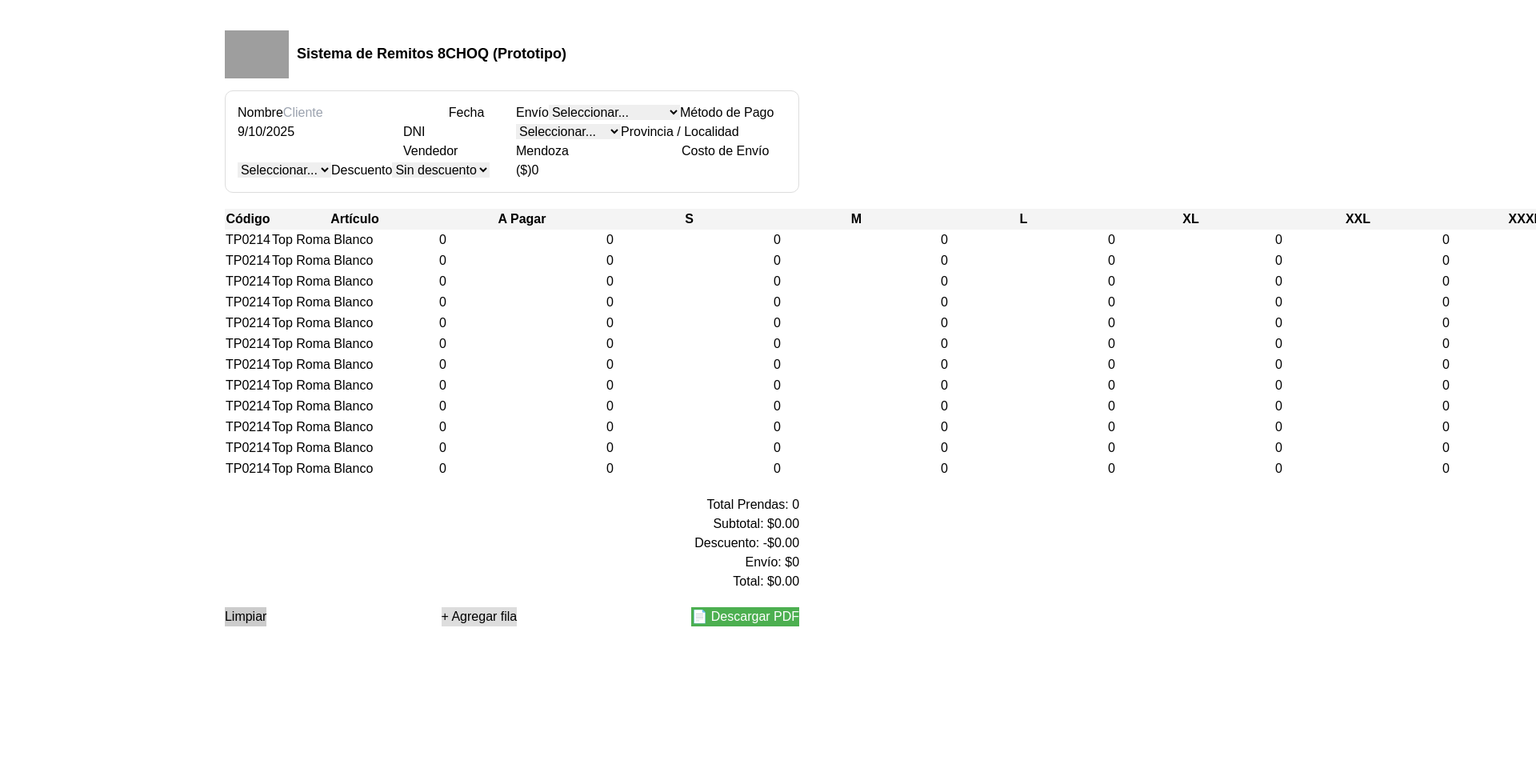
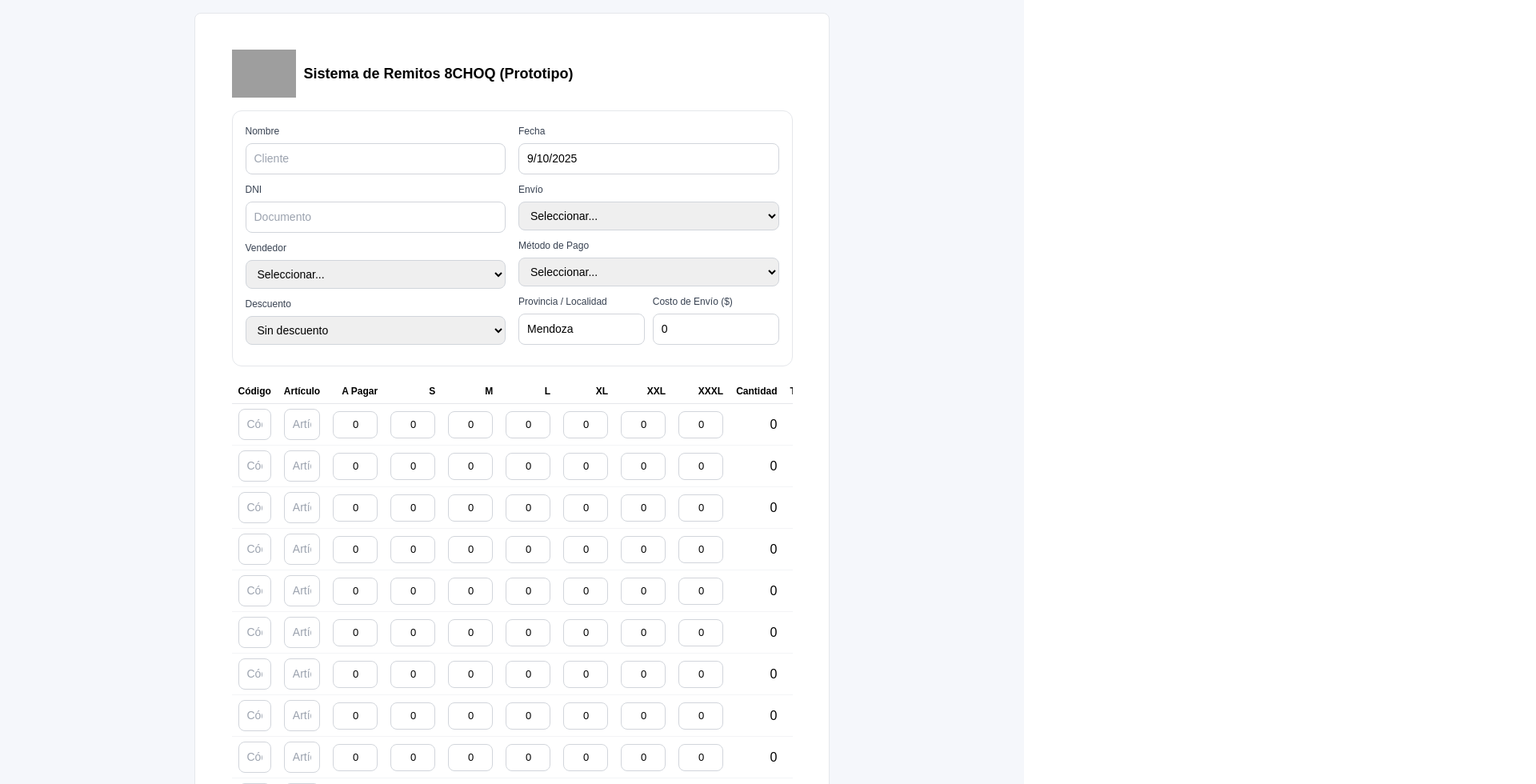
Before and after one commit to guzmanignacio459-bot/erp-8choq, a Next.js app: page / in a window 1280 px wide. Shown: the top 980 px of the page at 80% size, 1920 px wide, since content can reach past the window. Before the commit the page ends 821 px from the top, so only its background shows below. Built offline with nearby package versions, Linux system fonts and the light colour scheme; grey boxes are pictures that could not be loaded.

Commit message:
Update page.tsx

```diff
--- a/app/page.tsx
+++ b/app/page.tsx
@@ -1,40 +1,58 @@
 "use client";
-import { useState, useMemo } from "react";
+
+import React, { useMemo, useState } from "react";
 import Image from "next/image";
+
+/** ---------- Tipos ---------- */
+type Talles = {
+  S: number;
+  M: number;
+  L: number;
+  XL: number;
+  XXL: number;
+  XXXL: number;
+};
 
 type Item = {
   codigo: string;
   articulo: string;
-  aPagar: number;
-  talles: { [key: string]: number };
-  cantidad: number;
-  total: number;
-  notas: string;
+  aPagar: number; // precio unitario
+  talles: Talles;
 };
 
-export default function Remito8CHOQ() {
+/** ---------- Helpers ---------- */
 const emptyItem = (): Item => ({
-    codigo: "TP0214",
-    articulo: "Top Roma Blanco",
+  codigo: "",
+  articulo: "",
   aPagar: 0,
   talles: { S: 0, M: 0, L: 0, XL: 0, XXL: 0, XXXL: 0 },
-    cantidad: 0,
-    total: 0,
-    notas: "",
 });
 
-  const [items, setItems] = useState<Item[]>(Array.from({ length: 12 }, () => emptyItem()));
-  const [cliente, setCliente] = useState("");
-  const [fecha, setFecha] = useState(new Date().toLocaleDateString("es-AR"));
-  const [dni, setDni] = useState("");
-  const [vendedor, setVendedor] = useState("");
-  const [envio, setEnvio] = useState("");
-  const [metodoPago, setMetodoPago] = useState("");
-  const [provincia, setProvincia] = useState("Mendoza");
-  const [costoEnvio, setCostoEnvio] = useState(0);
-  const [descuento, setDescuento] = useState(0);
+const A4_WIDTH_MM = 210;
 
+/** ---------- Componente principal ---------- */
+export default function Remito8CHOQ() {
+  /** Items (12 filas) */
+  const [items, setItems] = useState<Item[]>(
+    Array.from({ length: 12 }, () => emptyItem())
+  );
+
+  /** Encabezado */
+  const [cliente, setCliente] = useState<string>("");
+  const [fecha, setFecha] = useState<string>(
+    new Date().toLocaleDateString("es-AR")
+  );
+  const [dni, setDni] = useState<string>("");
+  const [vendedor, setVendedor] = useState<string>("");
+  const [envio, setEnvio] = useState<string>("");
+  const [metodoPago, setMetodoPago] = useState<string>("");
+  const [provincia, setProvincia] = useState<string>("Mendoza");
+  const [costoEnvio, setCostoEnvio] = useState<number>(0);
+  const [descuento, setDescuento] = useState<number>(0); // 0 | 5 | 10
+
+  /** Opciones */
   const vendedores = ["Nacho", "Santi", "Paula", "Malena"];
+
   const envios = [
     "Correo - Sucursal",
     "Correo - Domicilio",
@@ -45,42 +63,109 @@ export default function Remito8CHOQ() {
     "Retira",
     "Domicilio",
   ];
-  const metodosPago = ["MP 1 cuota", "MP 3 cuotas", "Transferencia 1", "Transferencia 2", "Efectivo", "Debito", "QR"];
+
+  const metodosPago = [
+    "MP 1 cuota",
+    "Transferencia 2",
+    "MP 3 cuotas",
+    "Transferencia 1",
+    "Efectivo",
+    "Débito",
+    "QR",
+  ];
+
   const descuentos = [
     { label: "Sin descuento", value: 0 },
     { label: "Mayorista 5%", value: 5 },
     { label: "Minorista 10%", value: 10 },
   ];
 
-  const addRow = () => setItems((p) => [...p, emptyItem()]);
-  const clearTable = () => setItems(Array.from({ length: 12 }, () => emptyItem()));
+  /** ---------- Cálculos ---------- */
+  const {
+    totalPrendas,
+    subtotal,
+    montoDescuento,
+    totalConDescuento,
+    totalFinal,
+  } = useMemo(() => {
+    const cantidades = items.map(
+      (it) =>
+        it.talles.S +
+        it.talles.M +
+        it.talles.L +
+        it.talles.XL +
+        it.talles.XXL +
+        it.talles.XXXL
+    );
 
-  const totals = useMemo(() => {
-    const totalPrendas = items.reduce((a, i) => a + i.cantidad, 0);
-    const subtotal = items.reduce((a, i) => a + i.total, 0);
-    const descuentoAplicado = subtotal * (descuento / 100);
-    const total = subtotal - descuentoAplicado + costoEnvio;
-    return { totalPrendas, subtotal, descuentoAplicado, total };
+    const totalPrendas = cantidades.reduce((a, b) => a + b, 0);
+
+    const subtotal = items.reduce((acc, it, idx) => {
+      const cant = cantidades[idx];
+      return acc + it.aPagar * cant;
+    }, 0);
+
+    const montoDescuento = Math.round((subtotal * descuento) / 100);
+    const totalConDescuento = subtotal - montoDescuento;
+    const totalFinal = totalConDescuento + (Number.isFinite(costoEnvio) ? costoEnvio : 0);
+
+    return {
+      totalPrendas,
+      subtotal,
+      montoDescuento,
+      totalConDescuento,
+      totalFinal,
+    };
   }, [items, descuento, costoEnvio]);
 
+  /** ---------- Handlers ---------- */
+  const handleItemField =
+    (index: number, field: keyof Item) =>
+    (e: React.ChangeEvent<HTMLInputElement>) => {
+      setItems((prev) => {
+        const copy = [...prev];
+        const value =
+          field === "aPagar" ? Number(e.target.value || 0) : e.target.value;
+        (copy[index] as any)[field] = value;
+        return copy;
+      });
+    };
+
+  const handleTalle =
+    (index: number, size: keyof Talles) =>
+    (e: React.ChangeEvent<HTMLInputElement>) => {
+      const val = Number(e.target.value || 0);
+      setItems((prev) => {
+        const copy = [...prev];
+        copy[index] = {
+          ...copy[index],
+          talles: { ...copy[index].talles, [size]: val },
+        };
+        return copy;
+      });
+    };
+
+  const addRow = () => setItems((prev) => [...prev, emptyItem()]);
+  const clearTable = () =>
+    setItems(Array.from({ length: 12 }, () => emptyItem()));
+
+  /** ---------- PDF (A4) ---------- */
   const handleDownloadPDF = async () => {
     const el = document.getElementById("remito-container");
     if (!el) return;
 
-    // imports dinámicos – funcionan solo si las deps están instaladas
-    const [jspdfMod, html2canvasMod] = await Promise.all([
+    // Imports dinámicos (solo en cliente)
+    const [{ jsPDF }, html2canvas] = await Promise.all([
       import("jspdf"),
-      import("html2canvas"),
+      import("html2canvas").then((m) => m.default),
     ]);
 
-    const jsPDF = (jspdfMod as any).jsPDF ?? (jspdfMod as any).default;
-    const html2canvas = (html2canvasMod as any).default ?? (html2canvasMod as any);
-
+    // Capturamos al ancho A4 virtual
     const canvas = await html2canvas(el, { scale: 2 });
     const imgData = canvas.toDataURL("image/png");
-    const pdf = new jsPDF("p", "mm", "a4");
 
-    const pageWidth = 210;
+    const pdf = new jsPDF({ orientation: "p", unit: "mm", format: "a4" });
+    const pageWidth = A4_WIDTH_MM;
     const imgProps = pdf.getImageProperties(imgData);
     const pdfHeight = (imgProps.height * pageWidth) / imgProps.width;
 
@@ -88,20 +173,93 @@ export default function Remito8CHOQ() {
     pdf.save(`Remito-${cliente || "8CHOQ"}.pdf`);
   };
 
-  return (
-    <div
-      id="remito-container"
-      style={{
-        fontFamily: "sans-serif",
-        maxWidth: "210mm",
+  /** ---------- Estilos ---------- */
+  const container: React.CSSProperties = {
+    width: "210mm",
+    minHeight: "297mm",
     margin: "0 auto",
-        padding: "10mm",
+    padding: "12mm",
     background: "#fff",
     color: "#000",
+    boxSizing: "border-box",
+    borderRadius: 8,
+    border: "1px solid #e5e7eb",
+  };
+
+  const card: React.CSSProperties = {
+    border: "1px solid #e5e7eb",
+    borderRadius: 12,
+    padding: 16,
+    background: "#fff",
+  };
+
+  const grid2: React.CSSProperties = {
+    display: "grid",
+    gridTemplateColumns: "1fr 1fr",
+    gap: 16,
+  };
+
+  const label: React.CSSProperties = {
+    fontSize: 12,
+    color: "#374151",
+    marginBottom: 6,
+    display: "block",
+  };
+
+  const input: React.CSSProperties = {
+    width: "100%",
+    border: "1px solid #d1d5db",
+    borderRadius: 8,
+    padding: "8px 10px",
+    fontSize: 14,
+    outline: "none",
+  };
+
+  const smallInput: React.CSSProperties = {
+    width: 56,
+    border: "1px solid #d1d5db",
+    borderRadius: 8,
+    padding: "6px 8px",
+    fontSize: 13,
+    textAlign: "right" as const,
+  };
+
+  const th: React.CSSProperties = {
+    fontSize: 12,
+    fontWeight: 600,
+    padding: "6px 8px",
+    borderBottom: "1px solid #e5e7eb",
+    textAlign: "left" as const,
+    whiteSpace: "nowrap" as const,
+  };
+
+  const td: React.CSSProperties = {
+    padding: "6px 8px",
+    borderBottom: "1px solid #f3f4f6",
+  };
+
+  return (
+    <div style={{ background: "#f5f7fb", minHeight: "100vh", padding: 16 }}>
+      {/* Reglas de impresión: A4 sin márgenes del navegador */}
+      <style>{`
+        @page { size: A4; margin: 0; }
+        @media print {
+          body { -webkit-print-color-adjust: exact; print-color-adjust: exact; }
+          .no-print { display: none !important; }
+          #remito-container { box-shadow: none !important; border: none !important; }
+        }
+      `}</style>
+
+      <div id="remito-container" style={container}>
+        {/* Encabezado con logo y título */}
+        <div
+          style={{
+            display: "flex",
+            alignItems: "center",
+            gap: 10,
+            marginBottom: 16,
           }}
         >
-      <div style={{ display: "flex", alignItems: "center", gap: "10px", marginBottom: "15px" }}>
-        {/* nombre real del archivo en /public */}
           <Image
             src="/logo-8choq.png"
             alt="8CHOQ"
@@ -109,180 +267,275 @@ export default function Remito8CHOQ() {
             height={40}
             priority
           />
-
-        <h1 style={{ fontSize: "18px", fontWeight: "bold" }}>Sistema de Remitos 8CHOQ (Prototipo)</h1>
+          <h1 style={{ fontSize: "18px", fontWeight: "bold", margin: 0 }}>
+            Sistema de Remitos 8CHOQ (Prototipo)
+          </h1>
         </div>
 
-      <div
-        style={{
-          display: "grid",
-          gridTemplateColumns: "1fr 1fr",
-          gap: "10px",
-          border: "1px solid #ddd",
-          borderRadius: "10px",
-          padding: "15px",
-          marginBottom: "20px",
-        }}
+        {/* Formulario de cabecera: 2 columnas */}
+        <div style={{ ...card, marginBottom: 16 }}>
+          <div style={grid2}>
+            {/* Columna izquierda */}
+            <div>
+              <div style={{ marginBottom: 10 }}>
+                <label style={label}>Nombre</label>
+                <input
+                  style={input}
+                  value={cliente}
+                  onChange={(e) => setCliente(e.target.value)}
+                  placeholder="Cliente"
+                />
+              </div>
+
+              <div style={{ marginBottom: 10 }}>
+                <label style={label}>DNI</label>
+                <input
+                  style={input}
+                  value={dni}
+                  onChange={(e) => setDni(e.target.value)}
+                  placeholder="Documento"
+                />
+              </div>
+
+              <div style={{ marginBottom: 10 }}>
+                <label style={label}>Vendedor</label>
+                <select
+                  style={input}
+                  value={vendedor}
+                  onChange={(e) => setVendedor(e.target.value)}
                 >
-        {/* Izquierda */}
-        <div>
-          <label>Nombre</label>
-          <input value={cliente} onChange={(e) => setCliente(e.target.value)} placeholder="Cliente" />
-          <label>Fecha</label>
-          <input value={fecha} onChange={(e) => setFecha(e.target.value)} />
-          <label>DNI</label>
-          <input value={dni} onChange={(e) => setDni(e.target.value)} />
-          <label>Vendedor</label>
-          <select value={vendedor} onChange={(e) => setVendedor(e.target.value)}>
                   <option value="">Seleccionar...</option>
                   {vendedores.map((v) => (
-              <option key={v}>{v}</option>
+                    <option key={v} value={v}>
+                      {v}
+                    </option>
                   ))}
                 </select>
-          <label>Descuento</label>
-          <select value={descuento} onChange={(e) => setDescuento(Number(e.target.value))}>
+              </div>
+
+              <div style={{ marginBottom: 10 }}>
+                <label style={label}>Descuento</label>
+                <select
+                  style={input}
+                  value={descuento}
+                  onChange={(e) => setDescuento(Number(e.target.value))}
+                >
                   {descuentos.map((d) => (
-              <option key={d.label} value={d.value}>
+                    <option key={d.value} value={d.value}>
                       {d.label}
                     </option>
                   ))}
                 </select>
               </div>
+            </div>
 
-        {/* Derecha */}
+            {/* Columna derecha */}
             <div>
-          <label>Envío</label>
-          <select value={envio} onChange={(e) => setEnvio(e.target.value)}>
+              <div style={{ marginBottom: 10 }}>
+                <label style={label}>Fecha</label>
+                <input
+                  style={input}
+                  value={fecha}
+                  onChange={(e) => setFecha(e.target.value)}
+                />
+              </div>
+
+              <div style={{ marginBottom: 10 }}>
+                <label style={label}>Envío</label>
+                <select
+                  style={input}
+                  value={envio}
+                  onChange={(e) => setEnvio(e.target.value)}
+                >
                   <option value="">Seleccionar...</option>
-            {envios.map((e) => (
-              <option key={e}>{e}</option>
+                  {envios.map((v) => (
+                    <option key={v} value={v}>
+                      {v}
+                    </option>
                   ))}
                 </select>
-          <label>Método de Pago</label>
-          <select value={metodoPago} onChange={(e) => setMetodoPago(e.target.value)}>
+              </div>
+
+              <div style={{ marginBottom: 10 }}>
+                <label style={label}>Método de Pago</label>
+                <select
+                  style={input}
+                  value={metodoPago}
+                  onChange={(e) => setMetodoPago(e.target.value)}
+                >
                   <option value="">Seleccionar...</option>
-            {metodosPago.map((m) => (
-              <option key={m}>{m}</option>
+                  {metodosPago.map((v) => (
+                    <option key={v} value={v}>
+                      {v}
+                    </option>
                   ))}
                 </select>
-          <label>Provincia / Localidad</label>
-          <input value={provincia} onChange={(e) => setProvincia(e.target.value)} />
-          <label>Costo de Envío ($)</label>
+              </div>
+
+              <div style={{ display: "grid", gridTemplateColumns: "1fr 1fr", gap: 10 }}>
+                <div>
+                  <label style={label}>Provincia / Localidad</label>
                   <input
+                    style={input}
+                    value={provincia}
+                    onChange={(e) => setProvincia(e.target.value)}
+                    placeholder="Provincia / Localidad"
+                  />
+                </div>
+                <div>
+                  <label style={label}>Costo de Envío ($)</label>
+                  <input
+                    style={input}
                     type="number"
-            value={costoEnvio}
-            onChange={(e) => setCostoEnvio(Number(e.target.value))}
+                    inputMode="numeric"
+                    value={String(costoEnvio)}
+                    onChange={(e) => setCostoEnvio(Number(e.target.value || 0))}
+                    placeholder="0"
                   />
                 </div>
               </div>
+            </div>
+          </div>
+        </div>
 
-      {/* Tabla */}
-      <table style={{ width: "100%", borderCollapse: "collapse", marginBottom: "15px" }}>
+        {/* Tabla de items */}
+        <div style={{ overflowX: "auto", marginBottom: 12 }}>
+          <table style={{ width: "100%", borderCollapse: "collapse" }}>
             <thead>
-          <tr style={{ background: "#f4f4f4" }}>
-            <th>Código</th>
-            <th>Artículo</th>
-            <th>A Pagar</th>
-            <th>S</th>
-            <th>M</th>
-            <th>L</th>
-            <th>XL</th>
-            <th>XXL</th>
-            <th>XXXL</th>
-            <th>Cantidad</th>
-            <th>Total</th>
-            <th>Detalle</th>
+              <tr>
+                <th style={th}>Código</th>
+                <th style={th}>Artículo</th>
+                <th style={{ ...th, textAlign: "right" }}>A Pagar</th>
+                <th style={{ ...th, textAlign: "right" }}>S</th>
+                <th style={{ ...th, textAlign: "right" }}>M</th>
+                <th style={{ ...th, textAlign: "right" }}>L</th>
+                <th style={{ ...th, textAlign: "right" }}>XL</th>
+                <th style={{ ...th, textAlign: "right" }}>XXL</th>
+                <th style={{ ...th, textAlign: "right" }}>XXXL</th>
+                <th style={{ ...th, textAlign: "right" }}>Cantidad</th>
+                <th style={{ ...th, textAlign: "right" }}>Total</th>
               </tr>
             </thead>
             <tbody>
-          {items.map((item, i) => (
-            <tr key={i}>
-              <td>{item.codigo}</td>
-              <td>
+              {items.map((it, idx) => {
+                const cant =
+                  it.talles.S +
+                  it.talles.M +
+                  it.talles.L +
+                  it.talles.XL +
+                  it.talles.XXL +
+                  it.talles.XXXL;
+                const total = cant * it.aPagar;
+
+                return (
+                  <tr key={idx}>
+                    <td style={td}>
                       <input
-                  value={item.articulo}
-                  onChange={(e) =>
-                    setItems((prev) => {
-                      const updated = [...prev];
-                      updated[i].articulo = e.target.value;
-                      return updated;
-                    })
-                  }
+                        style={input}
+                        value={it.codigo}
+                        onChange={handleItemField(idx, "codigo")}
+                        placeholder="Código"
                       />
                     </td>
-              <td>
+                    <td style={td}>
                       <input
-                  type="number"
-                  value={item.aPagar}
-                  onChange={(e) =>
-                    setItems((prev) => {
-                      const updated = [...prev];
-                      updated[i].aPagar = Number(e.target.value);
-                      updated[i].total = updated[i].cantidad * updated[i].aPagar;
-                      return updated;
-                    })
-                  }
+                        style={input}
+                        value={it.articulo}
+                        onChange={handleItemField(idx, "articulo")}
+                        placeholder="Artículo"
                       />
                     </td>
-              {Object.keys(item.talles).map((talle) => (
-                <td key={talle}>
+                    <td style={{ ...td, textAlign: "right" }}>
                       <input
+                        style={smallInput}
                         type="number"
-                    value={item.talles[talle]}
-                    onChange={(e) =>
-                      setItems((prev) => {
-                        const updated = [...prev];
-                        updated[i].talles[talle] = Number(e.target.value);
-                        updated[i].cantidad = Object.values(updated[i].talles).reduce(
-                          (a, b) => a + b,
-                          0
-                        );
-                        updated[i].total = updated[i].cantidad * updated[i].aPagar;
-                        return updated;
-                      })
-                    }
+                        inputMode="numeric"
+                        value={it.aPagar || 0}
+                        onChange={handleItemField(idx, "aPagar")}
                       />
                     </td>
-              ))}
-              <td>{item.cantidad}</td>
-              <td>${item.total}</td>
-              <td>
+                    {(["S", "M", "L", "XL", "XXL", "XXXL"] as (keyof Talles)[]).map(
+                      (talle) => (
+                        <td key={talle} style={{ ...td, textAlign: "right" }}>
                           <input
-                  value={item.notas}
-                  onChange={(e) =>
-                    setItems((prev) => {
-                      const updated = [...prev];
-                      updated[i].notas = e.target.value;
-                      return updated;
-                    })
-                  }
-                  placeholder="Notas"
+                            style={smallInput}
+                            type="number"
+                            inputMode="numeric"
+                            value={it.talles[talle] || 0}
+                            onChange={handleTalle(idx, talle)}
                           />
                         </td>
+                      )
+                    )}
+                    <td style={{ ...td, textAlign: "right" }}>{cant}</td>
+                    <td style={{ ...td, textAlign: "right" }}>
+                      ${total.toFixed(0)}
+                    </td>
                   </tr>
-          ))}
+                );
+              })}
             </tbody>
           </table>
+        </div>
 
         {/* Totales */}
-      <div style={{ textAlign: "right", marginTop: "20px" }}>
-        <p>Total Prendas: {totals.totalPrendas}</p>
-        <p>Subtotal: ${totals.subtotal.toFixed(2)}</p>
-        <p>Descuento: -${totals.descuentoAplicado.toFixed(2)}</p>
-        <p>Envío: ${costoEnvio}</p>
-        <h3>Total: ${totals.total.toFixed(2)}</h3>
+        <div style={{ display: "grid", gridTemplateColumns: "1fr 1fr", marginTop: 8 }}>
+          <div className="no-print" style={{ display: "flex", gap: 8 }}>
+            <button
+              onClick={clearTable}
+              style={{
+                padding: "8px 12px",
+                borderRadius: 8,
+                border: "1px solid #e5e7eb",
+                background: "#fff",
+                cursor: "pointer",
+              }}
+            >
+              Limpiar
+            </button>
+            <button
+              onClick={addRow}
+              style={{
+                padding: "8px 12px",
+                borderRadius: 8,
+                border: "1px solid #e5e7eb",
+                background: "#fff",
+                cursor: "pointer",
+              }}
+            >
+              + Agregar fila
+            </button>
           </div>
 
-      {/* Botones */}
-      <div style={{ display: "flex", justifyContent: "space-between", marginTop: "20px" }}>
-        <button onClick={clearTable} style={{ background: "#ccc" }}>
-          Limpiar
-        </button>
-        <button onClick={addRow} style={{ background: "#ddd" }}>
-          + Agregar fila
-        </button>
-        <button onClick={handleDownloadPDF} style={{ background: "#4CAF50", color: "#fff" }}>
-          📄 Descargar PDF
+          <div style={{ textAlign: "right", fontSize: 14 }}>
+            <div> <strong>Total Prendas:</strong> {totalPrendas}</div>
+            <div> <strong>Subtotal:</strong> ${subtotal.toFixed(0)}</div>
+            <div>
+              <strong>Descuento ({descuento}%):</strong> -${montoDescuento.toFixed(0)}
+            </div>
+            <div> <strong>Envío:</strong> ${Number(costoEnvio || 0).toFixed(0)}</div>
+            <div style={{ fontSize: 16, marginTop: 4 }}>
+              <strong>Total:</strong> ${totalFinal.toFixed(0)}
+            </div>
+          </div>
+        </div>
+      </div>
+
+      {/* Acciones (fuera del área de impresión) */}
+      <div className="no-print" style={{ margin: "12px auto", width: "210mm" }}>
+        <button
+          onClick={handleDownloadPDF}
+          style={{
+            padding: "10px 14px",
+            borderRadius: 8,
+            border: "1px solid #10b981",
+            background: "#10b981",
+            color: "#fff",
+            cursor: "pointer",
+            fontWeight: 600,
+          }}
+        >
+          Descargar PDF
         </button>
       </div>
     </div>
```
Lines whose indentation alone changed are shown as unchanged.
